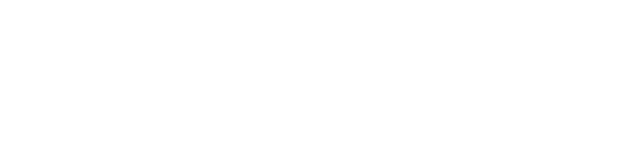
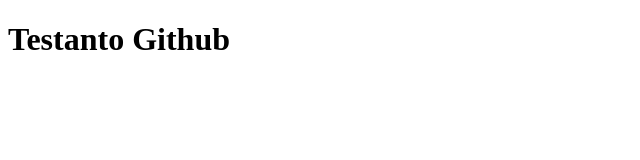
Before and after one commit to NathaLopesZerbo/projeto-QRcode, a plain HTML site: page index.html in a window 1280 px wide. Shown: the whole page, without its empty margins (0-640 px from the left). Drawn offline with Linux system fonts and the light colour scheme.

Commit message:
Testando commit pelo terminal

```diff
--- a/index.html
+++ b/index.html
@@ -10,7 +10,7 @@
 <body>
 
 
-
+    <h1>Testanto Github</h1>
 
 
 
```
